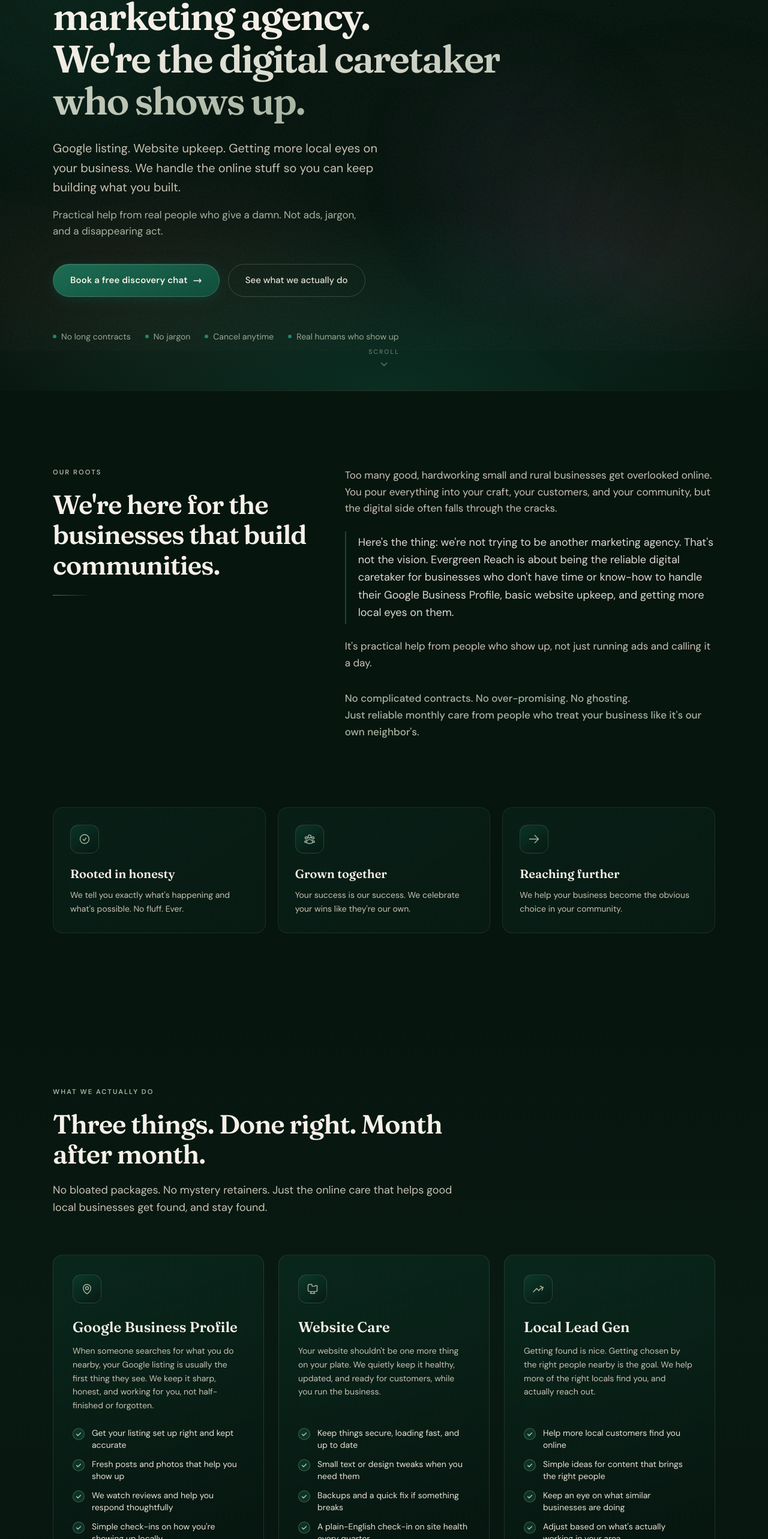
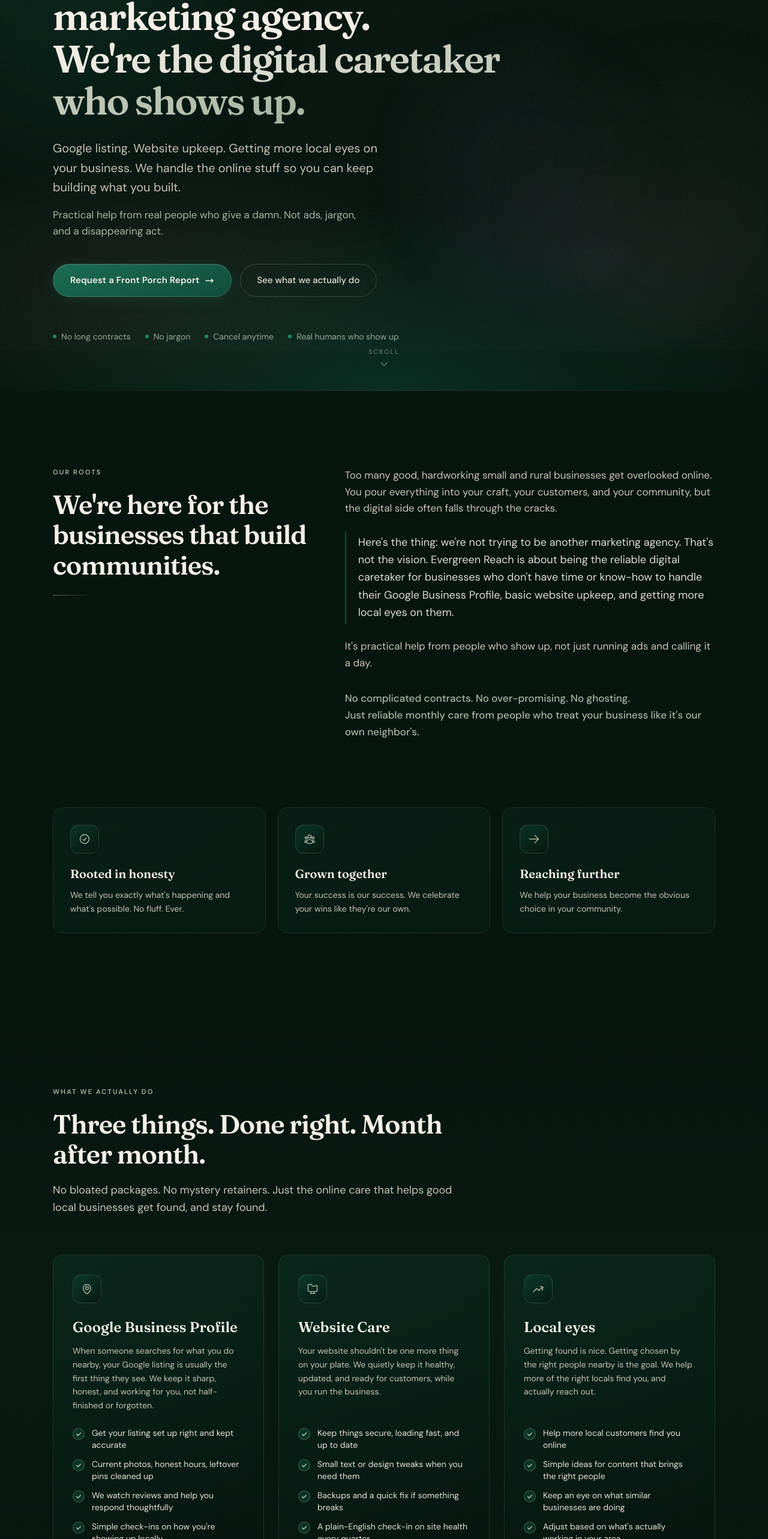
Before and after one commit to dpuzel/evergreen-reach-next, a Next.js app: page / in a window 1280 px wide. Shown: the part 215-2781 px from the top of the page at 60% size. Built offline with nearby package versions, Linux system fonts and the light colour scheme.

Commit message:
feat: homepage voice pass — porch is the handshake
Request a Front Porch Report on the button and form. Kill discovery chat.
Rewrite how-we-work 01/02. Lift the existing porch block above pricing.
Local Lead Gen becomes Local eyes. GBP bullet is leftover-first.

```diff
--- a/src/app/notes/[slug]/page.tsx
+++ b/src/app/notes/[slug]/page.tsx
@@ -165,7 +165,7 @@
             take it from here.
           </p>
           <Link href="/#contact" className="btn-primary">
-            Book a free discovery chat
+            Request a Front Porch Report
           </Link>
         </section>
       </main>
--- a/src/app/page.tsx
+++ b/src/app/page.tsx
@@ -2,6 +2,7 @@
 import { FieldNotesTeaser } from "@/components/FieldNotesTeaser";
 import { Hero } from "@/components/Hero";
 import { Plans } from "@/components/Plans";
+import { PorchInvite } from "@/components/PorchInvite";
 import { Process } from "@/components/Process";
 import { Services } from "@/components/Services";
 import { SiteShell } from "@/components/SiteShell";
@@ -16,6 +17,7 @@
         <Story />
         <Services />
         <Process />
+        <PorchInvite />
         <Plans />
         <Stories />
         <FieldNotesTeaser />
--- a/src/components/Contact.tsx
+++ b/src/components/Contact.tsx
@@ -1,7 +1,6 @@
 "use client";
 
 import { FormEvent, useState } from "react";
-import Link from "next/link";
 import { Reveal } from "@/components/Reveal";
 import { IconArrowRight, IconMail, IconPhone } from "@/components/Icons";
 import { site } from "@/lib/site";
@@ -89,21 +88,6 @@
               </a>
             </div>
 
-            <div className="mb-8 max-w-md">
-              <p className="leading-relaxed text-cream-dim">
-                Want a quiet look at your digital front porch?
-              </p>
-              <p className="mb-3 leading-relaxed text-cream-dim">
-                We can walk it with you and show you what we see.
-              </p>
-              <Link
-                href="/porch"
-                className="text-sm text-sage transition-colors hover:text-cream"
-              >
-                Front Porch Report →
-              </Link>
-            </div>
-
             <p className="text-sm text-sage/70">
               No hard sell. No obligation. Just two people figuring out if this
               is a fit.
@@ -149,8 +133,8 @@
                       2
                     </span>
                     <span>
-                      Within a few business hours, we reply by email or text to
-                      set up a short discovery chat.
+                      Within a few business hours, we reply by email or text
+                      and walk the porch.
                     </span>
                   </li>
                   <li className="flex gap-3">
@@ -178,12 +162,10 @@
             ) : (
               <>
                 <h3 className="font-display mb-2 text-xl font-semibold text-cream">
-                  Book your free discovery chat
+                  Request a Front Porch Report
                 </h3>
                 <p className="mb-7 text-sm text-cream-dim">
-                  Two minutes. Tell us a bit about the business. We&apos;ll
-                  reach out within a few hours on business days. No spam, no
-                  script.
+                  Tell us the shop. We walk the porch.
                 </p>
 
                 <form onSubmit={onSubmit} className="space-y-5">
@@ -303,7 +285,7 @@
                   >
                     {status === "sending"
                       ? "Sending…"
-                      : "Request my discovery chat"}
+                      : "Request a Front Porch Report"}
                     {status !== "sending" && <IconArrowRight />}
                   </button>
 
--- a/src/components/Hero.tsx
+++ b/src/components/Hero.tsx
@@ -53,7 +53,7 @@
           <Reveal immediate delay={3}>
             <div className="flex flex-col gap-3.5 sm:flex-row">
               <a href="#contact" className="btn-primary">
-                Book a free discovery chat
+                Request a Front Porch Report
                 <IconArrowRight />
               </a>
               <a href="#services" className="btn-ghost">
--- a/src/components/Plans.tsx
+++ b/src/components/Plans.tsx
@@ -65,7 +65,7 @@
 
         <Reveal>
           <p className="mt-10 text-center text-sm text-sage/80">
-            All plans include a free discovery chat. Add-ons available for
+            All plans start with a free Front Porch walk. Add-ons available for
             one-time projects.
           </p>
         </Reveal>
--- /dev/null
+++ b/src/components/PorchInvite.tsx
@@ -0,0 +1,26 @@
+import Link from "next/link";
+import { Reveal } from "@/components/Reveal";
+
+export function PorchInvite() {
+  return (
+    <section className="relative py-24 md:py-32">
+      <div className="soft-divider absolute top-0 right-0 left-0" />
+      <div className="mx-auto max-w-6xl px-5 sm:px-6">
+        <Reveal className="max-w-md">
+          <p className="leading-relaxed text-cream-dim">
+            Want a quiet look at your digital front porch?
+          </p>
+          <p className="mb-3 leading-relaxed text-cream-dim">
+            We can walk it with you and show you what we see.
+          </p>
+          <Link
+            href="/porch"
+            className="text-sm text-sage transition-colors hover:text-cream"
+          >
+            Front Porch Report →
+          </Link>
+        </Reveal>
+      </div>
+    </section>
+  );
+}
--- a/src/lib/site.ts
+++ b/src/lib/site.ts
@@ -38,7 +38,7 @@
       "When someone searches for what you do nearby, your Google listing is usually the first thing they see. We keep it sharp, honest, and working for you, not half-finished or forgotten.",
     items: [
       "Get your listing set up right and kept accurate",
-      "Fresh posts and photos that help you show up",
+      "Current photos, honest hours, leftover pins cleaned up",
       "We watch reviews and help you respond thoughtfully",
       "Simple check-ins on how you're showing up locally",
     ],
@@ -57,7 +57,7 @@
     icon: "desktop" as const,
   },
   {
-    title: "Local Lead Gen",
+    title: "Local eyes",
     description:
       "Getting found is nice. Getting chosen by the right people nearby is the goal. We help more of the right locals find you, and actually reach out.",
     items: [
@@ -73,13 +73,13 @@
 export const steps = [
   {
     num: "01",
-    title: "Discovery chat",
-    body: "A relaxed conversation, text, email, or call. We talk about your business, what's frustrating online, and what success looks like for you.",
+    title: "We walk your digital front porch",
+    body: "Listing, hours, photos, leftover pins. What we see goes on a plain sheet.",
   },
   {
     num: "02",
-    title: "Audit & roadmap",
-    body: "We look at your Google presence, website, and local visibility. Then we build a clear, no-jargon plan tailored to your business.",
+    title: "You get that sheet",
+    body: "No score out of a hundred. Just what we saw and one next move each.",
   },
   {
     num: "03",
```
